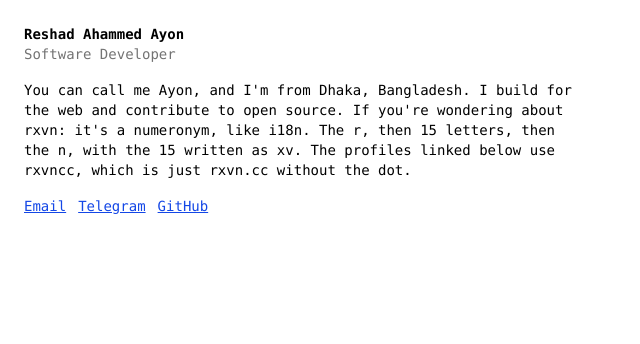
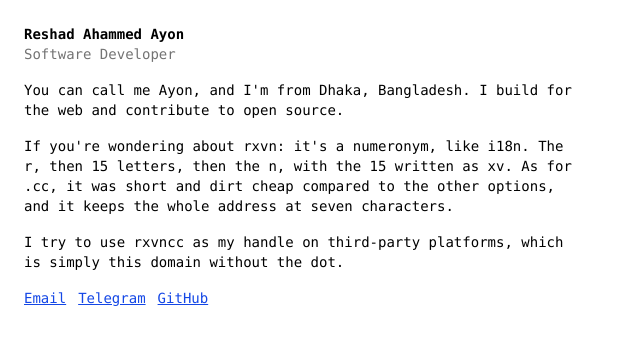
Before and after one commit to rxvncc/portfolio, an Astro site: page / in a window 1280 px wide. Shown: the whole page, without its empty margins (0-640 px from the left). Built offline with nearby package versions, Linux system fonts and the light colour scheme; Astro itself is replaced by a stand-in of ours.

Commit message:
Refine SEO metadata and expand intro copy
- Shorten title to name and handle
- Rewrite meta and og descriptions
- Version icon URLs with ?v=1
- Split intro into paragraphs and add the .cc story

```diff
--- a/src/pages/index.astro
+++ b/src/pages/index.astro
@@ -93,13 +93,20 @@ const schema = {
       <h1 class="font-bold">Reshad Ahammed Ayon</h1>
       <p class="text-neutral-500 dark:text-neutral-400">Software Developer</p>
     </header>
-    <main class="max-w-prose">
-      <p class="mt-4">
+    <main class="max-w-prose mt-4 space-y-4">
+      <p>
         You can call me Ayon, and I'm from Dhaka, Bangladesh. I build for the
-        web and contribute to open source. If you're wondering about rxvn: it's
-        a numeronym, like i18n. The r, then 15 letters, then the n, with the 15
-        written as xv. The profiles linked below use rxvncc, which is just
-        rxvn.cc without the dot.
+        web and contribute to open source.
+      </p>
+      <p>
+        If you're wondering about rxvn: it's a numeronym, like i18n. The r, then
+        15 letters, then the n, with the 15 written as xv. As for .cc, it was
+        short and dirt cheap compared to the other options, and it keeps the
+        whole address at seven characters.
+      </p>
+      <p>
+        I try to use rxvncc as my handle on third-party platforms, which is
+        simply this domain without the dot.
       </p>
     </main>
     <nav class="mt-4" aria-label="Contact and profiles">
```
